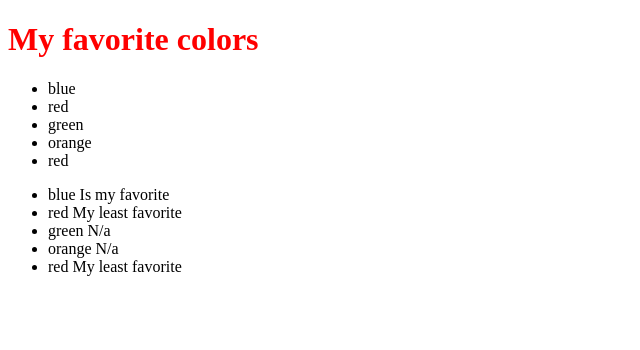
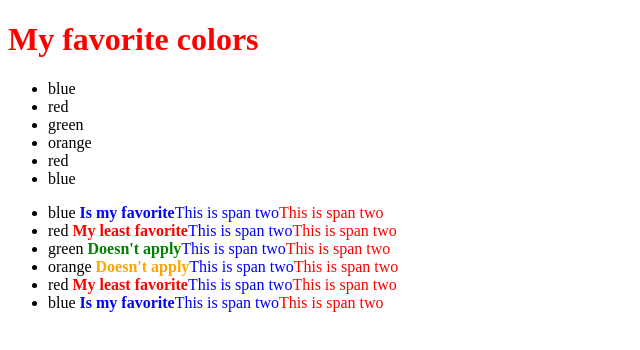
Before and after one commit to ianjosephjones/hello-world, an Angular app: page / in a window 1280 px wide. Shown: the top 350 px of the page, without its empty margins (0-640 px from the left). Built offline with nearby package versions, Linux system fonts and the light colour scheme.

Commit message:
Demo styling

```diff
--- a/src/app/app.component.html
+++ b/src/app/app.component.html
@@ -10,8 +10,13 @@
 <ul>
   <li *ngFor="let color of colors" [ngSwitch]="color">
     {{ color }}
-    <span *ngSwitchCase="'blue'"> Is my favorite</span>
-    <span *ngSwitchCase="'red'">My least favorite</span>
-    <span *ngSwitchDefault>N/a</span>
+
+    <span [style]="{ color: color, fontWeight: 'bold' }">
+      <span *ngSwitchCase="'blue'"> Is my favorite</span>
+      <span *ngSwitchCase="'red'">My least favorite</span>
+      <span *ngSwitchDefault>Doesn't apply</span>
+    </span>
+    <span [style]="{ color: 'blue' }">This is span two</span>
+    <span [style.color]="'red'">This is span two</span>
   </li>
 </ul>
--- a/src/app/app.component.ts
+++ b/src/app/app.component.ts
@@ -8,5 +8,5 @@ import { Component } from '@angular/core';
   // 'h2 { font-weight: normal; color: blue}']
 })
 export class AppComponent {
-  colors = ["blue", "red", "green", "orange", "red"]
+  colors = ["blue", "red", "green", "orange", "red", "blue"]
 }
```
